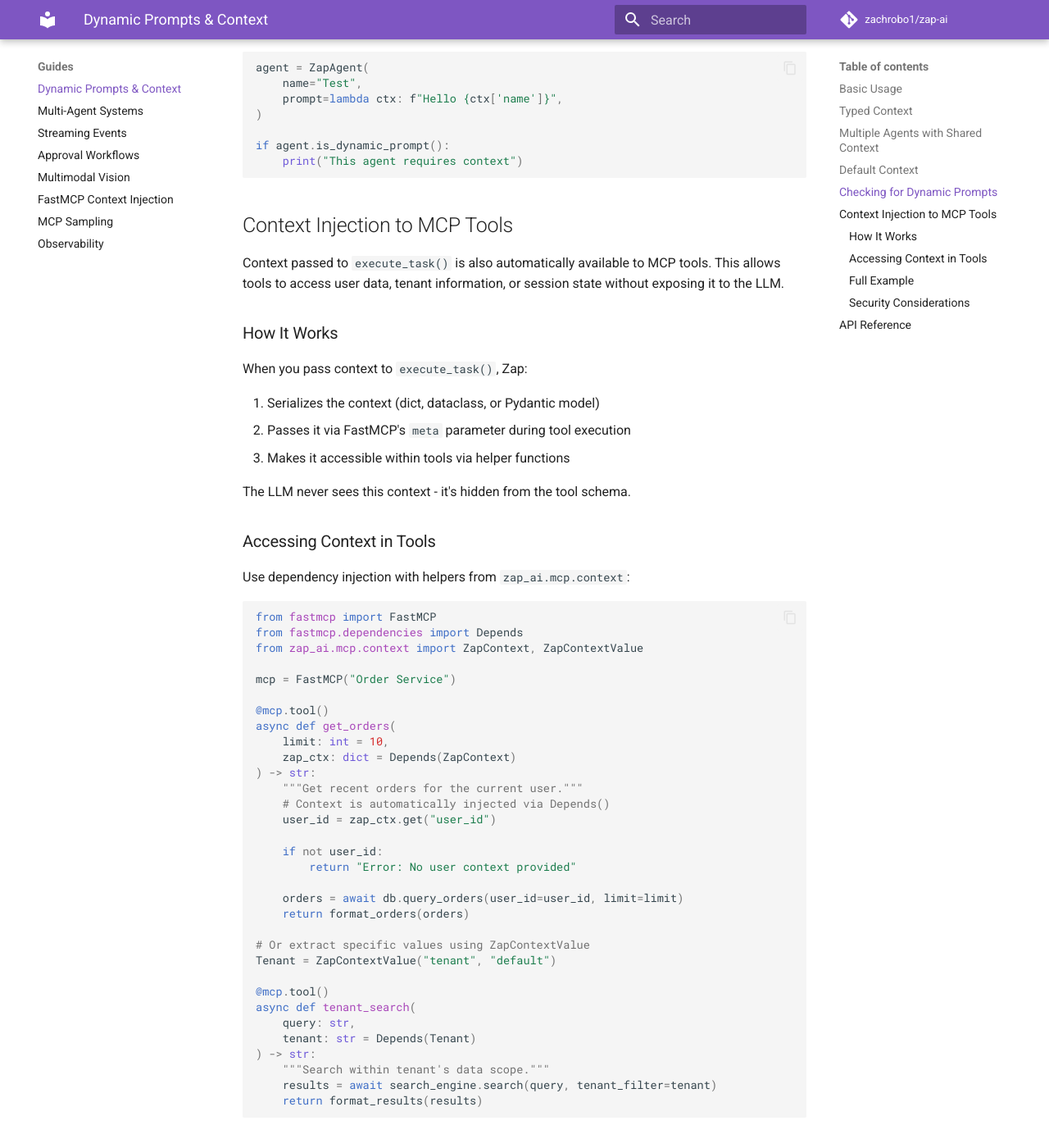
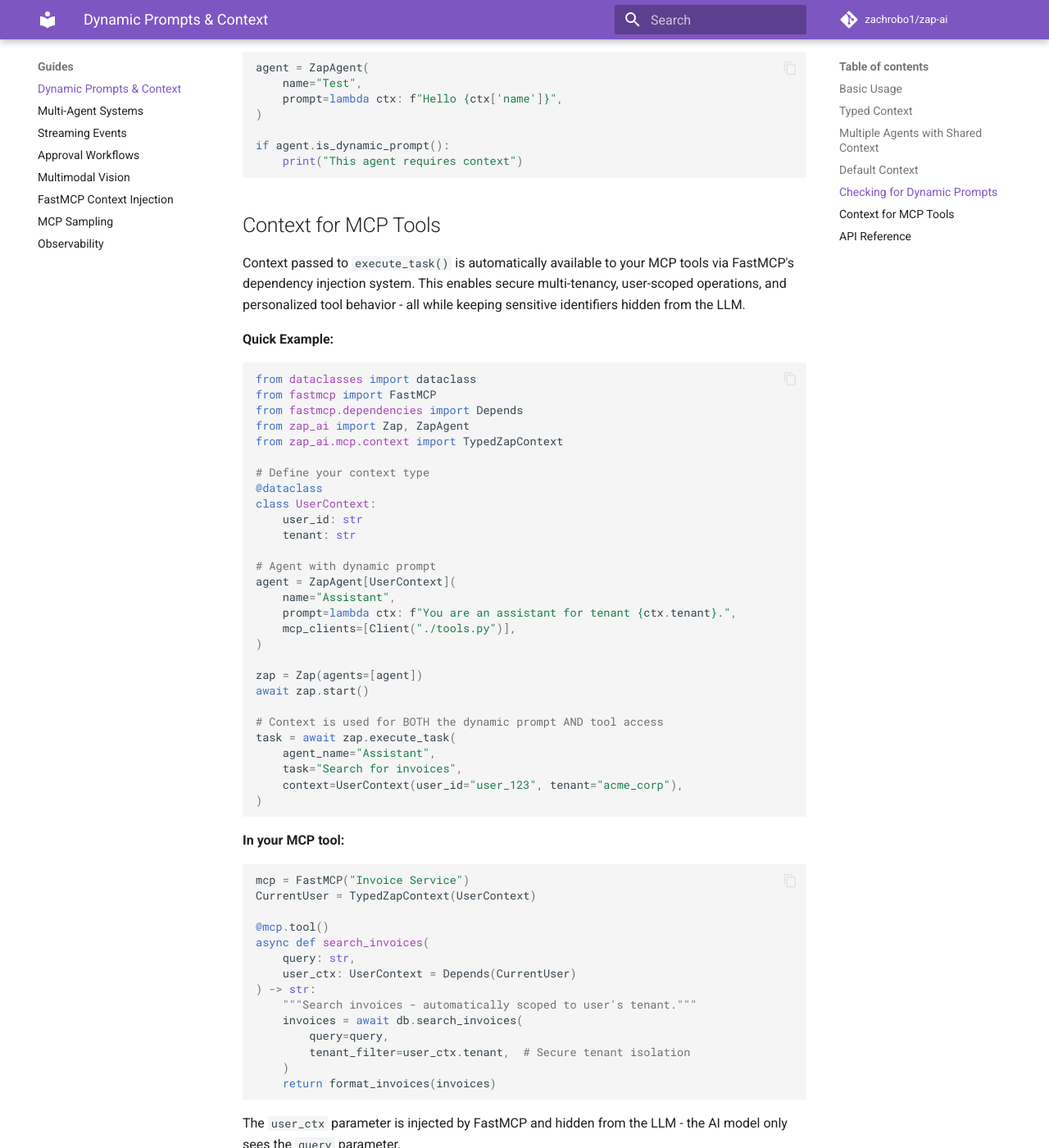
Before and after one commit to zachrobo1/zap-ai, an MkDocs documentation site: the page built from docs/guides/dynamic-prompts.md, in a window 1280 px wide and 1400 px high, scrolled down 2562 px. Shown: the whole window at 82% size. Built offline with MkDocs 1.6.1 and Material for MkDocs 9.7.7, drawn with Linux system fonts in a browser that asks for light colours; comment, search, counter and statistics services are not loaded; some of the changed text lies outside the part shown.

Commit message:
remove overlap

````diff
--- a/docs/guides/dynamic-prompts.md
+++ b/docs/guides/dynamic-prompts.md
@@ -124,112 +124,47 @@
     print("This agent requires context")
 ```
 
-## Context Injection to MCP Tools
+## Context for MCP Tools
 
-Context passed to `execute_task()` is also automatically available to MCP tools. This allows tools to access user data, tenant information, or session state without exposing it to the LLM.
+Context passed to `execute_task()` is automatically available to your MCP tools via FastMCP's dependency injection system. This enables secure multi-tenancy, user-scoped operations, and personalized tool behavior - all while keeping sensitive identifiers hidden from the LLM.
 
-### How It Works
-
-When you pass context to `execute_task()`, Zap:
-
-1. Serializes the context (dict, dataclass, or Pydantic model)
-2. Passes it via FastMCP's `meta` parameter during tool execution
-3. Makes it accessible within tools via helper functions
-
-The LLM never sees this context - it's hidden from the tool schema.
-
-### Accessing Context in Tools
-
-Use dependency injection with helpers from `zap_ai.mcp.context`:
+**Quick Example:**
 
 ```python
+from dataclasses import dataclass
 from fastmcp import FastMCP
 from fastmcp.dependencies import Depends
-from zap_ai.mcp.context import ZapContext, ZapContextValue
+from zap_ai import Zap, ZapAgent
+from zap_ai.mcp.context import TypedZapContext
 
-mcp = FastMCP("Order Service")
-
-@mcp.tool()
-async def get_orders(
-    limit: int = 10,
-    zap_ctx: dict = Depends(ZapContext)
-) -> str:
-    """Get recent orders for the current user."""
-    # Context is automatically injected via Depends()
-    user_id = zap_ctx.get("user_id")
-
-    if not user_id:
-        return "Error: No user context provided"
-
-    orders = await db.query_orders(user_id=user_id, limit=limit)
-    return format_orders(orders)
-
-# Or extract specific values using ZapContextValue
-Tenant = ZapContextValue("tenant", "default")
-
-@mcp.tool()
-async def tenant_search(
-    query: str,
-    tenant: str = Depends(Tenant)
-) -> str:
-    """Search within tenant's data scope."""
-    results = await search_engine.search(query, tenant_filter=tenant)
-    return format_results(results)
-```
-
-### Full Example
-
-**Zap client code:**
-```python
-from dataclasses import dataclass
-from zap_ai import Zap, ZapAgent
-
+# Define your context type
 @dataclass
 class UserContext:
     user_id: str
     tenant: str
-    permissions: list[str]
 
-def make_prompt(ctx: UserContext) -> str:
-    return f"You are an assistant for tenant {ctx.tenant}."
-
+# Agent with dynamic prompt
 agent = ZapAgent[UserContext](
-    name="TenantAgent",
-    prompt=make_prompt,
+    name="Assistant",
+    prompt=lambda ctx: f"You are an assistant for tenant {ctx.tenant}.",
     mcp_clients=[Client("./tools.py")],
 )
 
-zap: Zap[UserContext] = Zap(agents=[agent])
+zap = Zap(agents=[agent])
 await zap.start()
 
-# Context is used for BOTH the dynamic prompt AND tool calls
+# Context is used for BOTH the dynamic prompt AND tool access
 task = await zap.execute_task(
-    agent_name="TenantAgent",
-    task="Search for recent invoices",
-    context=UserContext(
-        user_id="user_123",
-        tenant="acme_corp",
-        permissions=["read", "write"],
-    ),
+    agent_name="Assistant",
+    task="Search for invoices",
+    context=UserContext(user_id="user_123", tenant="acme_corp"),
 )
 ```
 
-**MCP tool code:**
+**In your MCP tool:**
+
 ```python
-from dataclasses import dataclass
-from fastmcp import FastMCP
-from fastmcp.dependencies import Depends
-from zap_ai.mcp.context import TypedZapContext
-
-@dataclass
-class UserContext:
-    user_id: str
-    tenant: str
-    permissions: list[str]
-
 mcp = FastMCP("Invoice Service")
-
-# Create typed dependency
 CurrentUser = TypedZapContext(UserContext)
 
 @mcp.tool()
@@ -237,28 +172,33 @@
     query: str,
     user_ctx: UserContext = Depends(CurrentUser)
 ) -> str:
-    """Search invoices."""
-    # Context is automatically injected and typed!
-    # Tenant isolation - tool automatically scoped to user's tenant
-    if "read" not in user_ctx.permissions:
-        return "Error: Insufficient permissions"
-
+    """Search invoices - automatically scoped to user's tenant."""
     invoices = await db.search_invoices(
         query=query,
-        tenant_filter=user_ctx.tenant,
+        tenant_filter=user_ctx.tenant,  # Secure tenant isolation
     )
     return format_invoices(invoices)
 ```
 
-### Security Considerations
+The `user_ctx` parameter is injected by FastMCP and hidden from the LLM - the AI model only sees the `query` parameter.
 
-1. **Context is hidden from the LLM** - FastMCP's dependency injection filters it from the schema
-2. **Context travels over the network** - Use it for identifiers and metadata, not secrets
-3. **Validate in tools** - Always validate that expected context values exist
+!!! info "Comprehensive MCP Context Guide"
+    For complete details on context injection including:
+
+    - Three access patterns (`ZapContext`, `ZapContextValue`, `TypedZapContext`)
+    - Type safety and automatic deserialization
+    - Security best practices
+    - Troubleshooting and advanced patterns
+
+    See the [**FastMCP Context Injection Guide**](fastmcp-client-context.md)
 
 ## API Reference
 
-See the full API documentation:
+For dynamic prompts:
 
-- [`ZapAgent`](../api/core.md#zap_ai.ZapAgent) - Agent configuration
-- [`Zap.execute_task`](../api/core.md#zap_ai.Zap.execute_task) - Execute with context
+- [`ZapAgent`](../api/core.md#zap_ai.ZapAgent) - Agent configuration with `prompt` parameter
+- [`Zap.execute_task`](../api/core.md#zap_ai.Zap.execute_task) - Execute tasks with context
+
+For MCP context injection:
+
+- [FastMCP Context Injection Guide](fastmcp-client-context.md) - Complete reference for accessing context in tools
````
